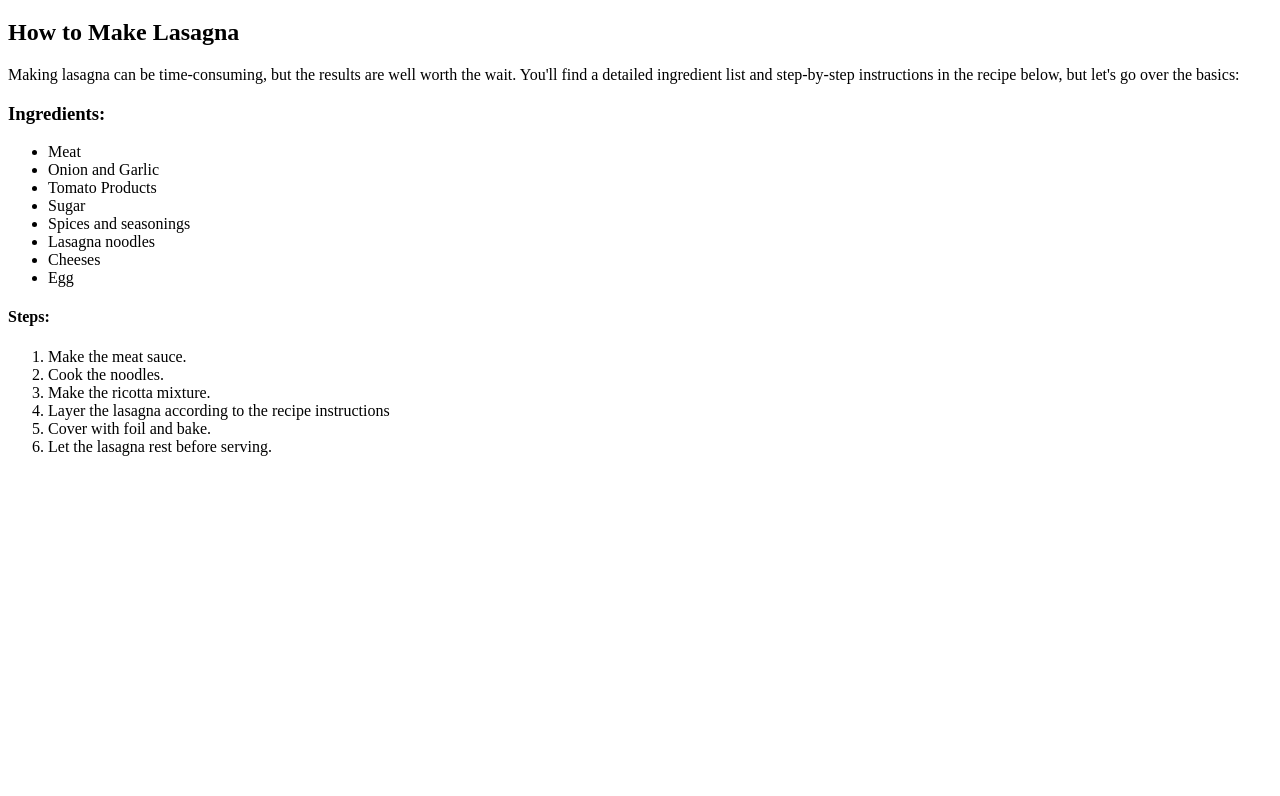
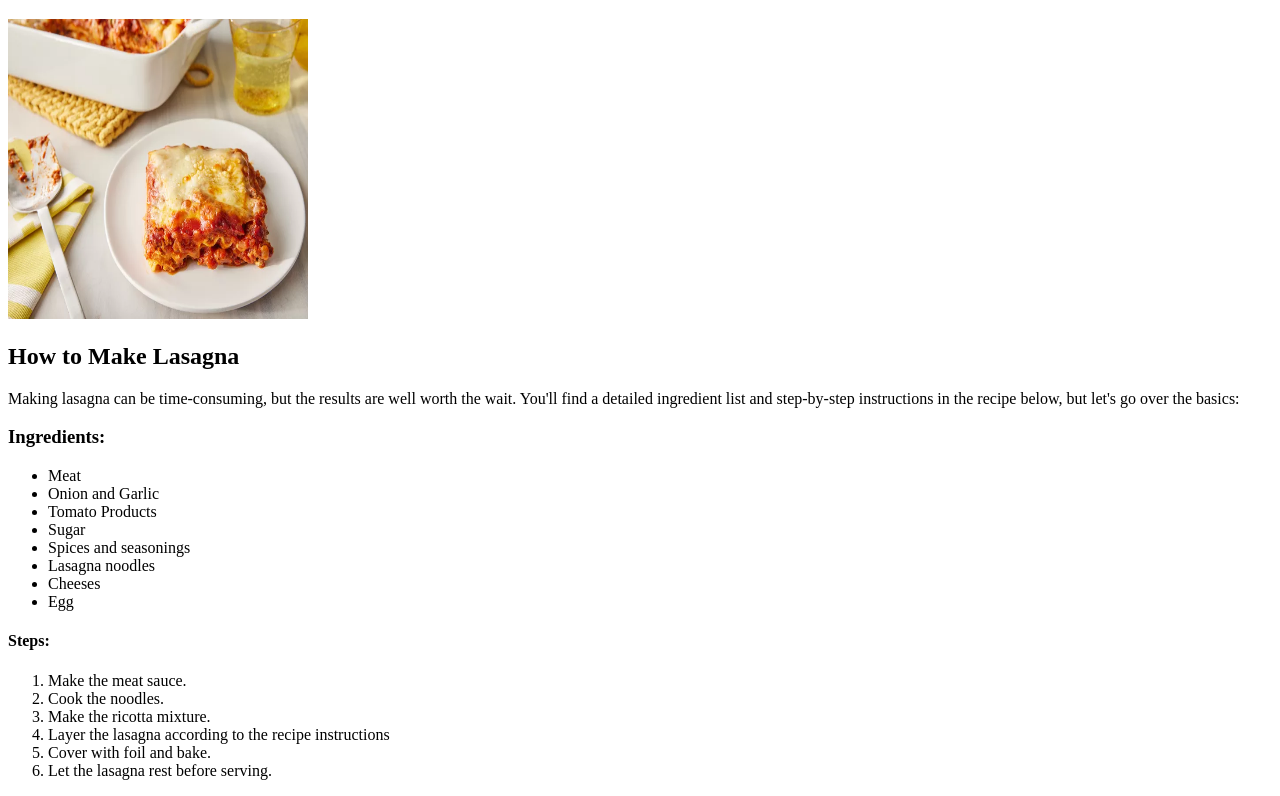
Before and after one commit to Harshyadav812/odin-recipes, a plain HTML site: page recipes/lasagna.html in a window 1280 px wide. Shown: the part 61-857 px from the top of the page. Before the commit the page ends 800 px from the top, so only its background shows below. Drawn offline with Linux system fonts and the light colour scheme.

Commit message:
add img link to the images of recipes

```diff
--- a/recipes/lasagna.html
+++ b/recipes/lasagna.html
@@ -9,7 +9,7 @@
 
 <body>
     <h1>Lasagna Recipe</h1>
-
+    <img src="../images/lasagna.webp" alt="Lasagna" height="300" width="300">
 
     <h2>How to Make Lasagna</h2>
     <p>Making lasagna can be time-consuming, but the results are well worth the wait. You'll find a detailed ingredient
```
Also changed, not shown: recipes/pancakes.html (+1 -1 lines).
